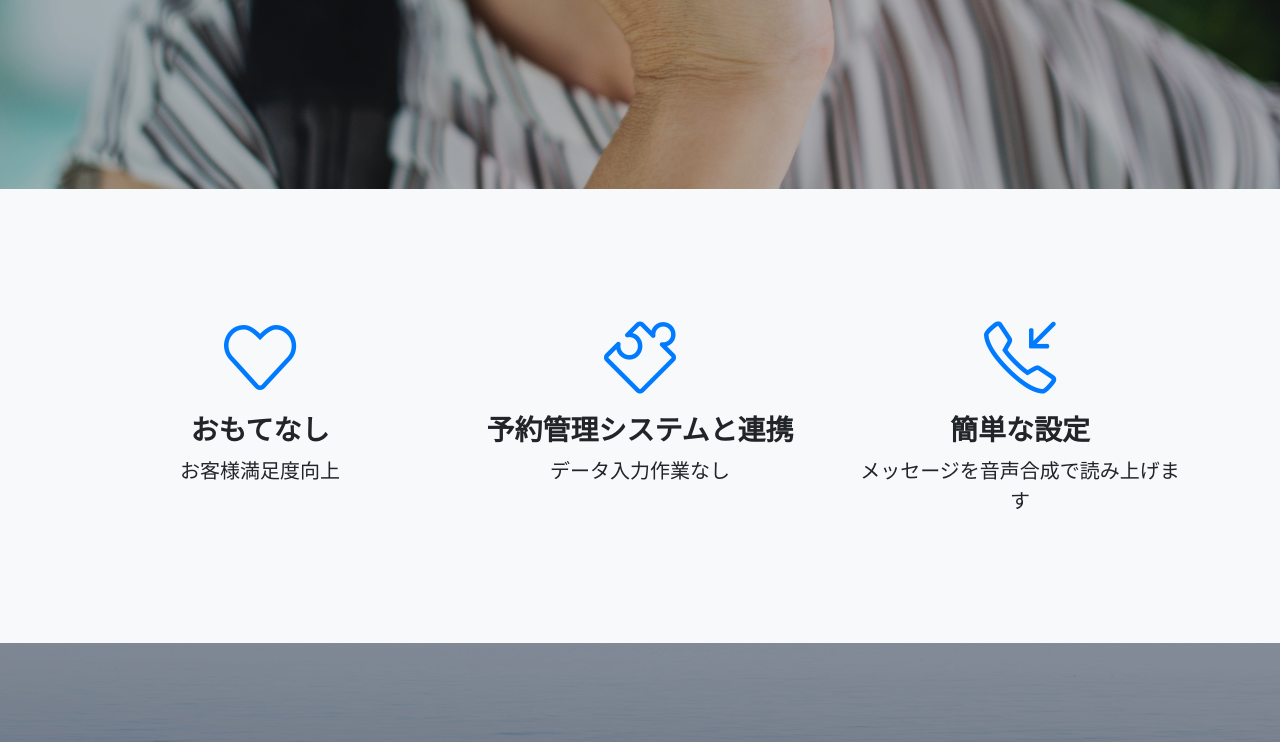
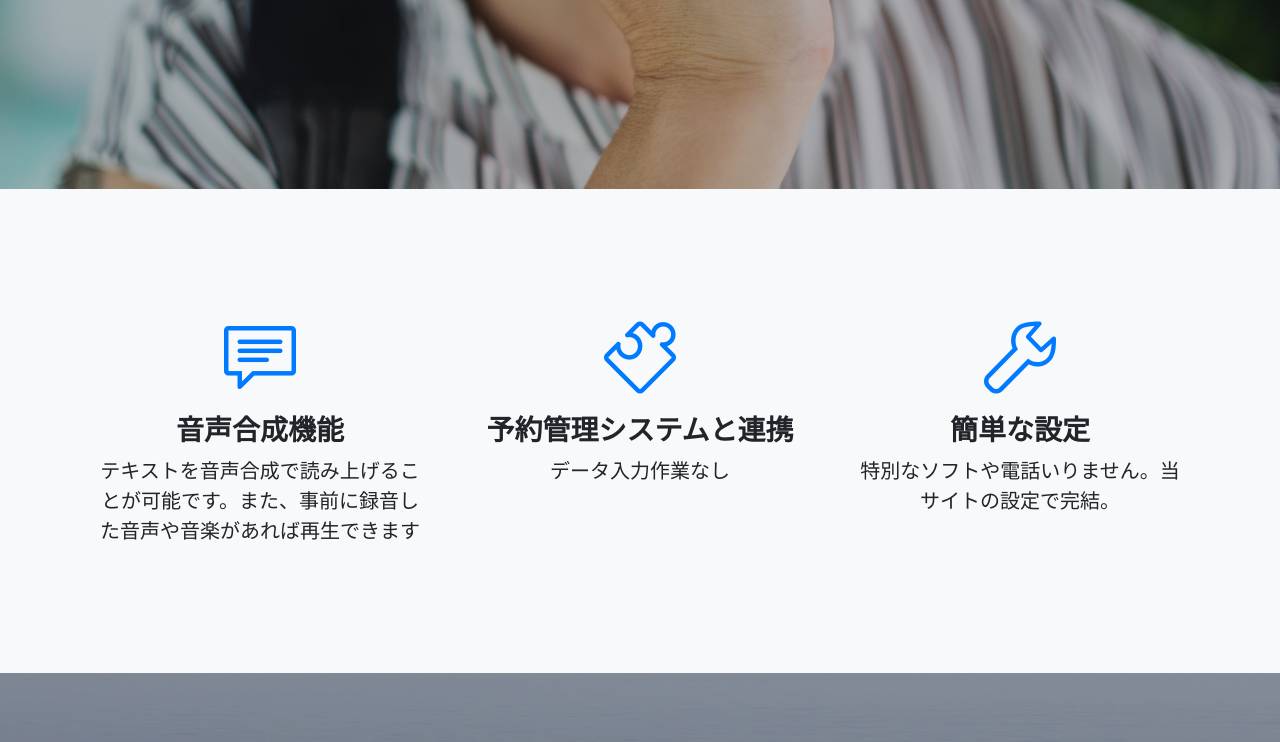
Before and after one commit to squallwc/yoyakureminder, a website: page index.html in a window 1280 px wide. Shown: the part 489-1231 px from the top of the page. Drawn offline with Linux system fonts and the light colour scheme.

Commit message:
edit features

```diff
--- a/index.html
+++ b/index.html
@@ -64,10 +64,10 @@
           <div class="col-lg-4">
             <div class="features-icons-item mx-auto mb-5 mb-lg-0 mb-lg-3">
               <div class="features-icons-icon d-flex">
-                <i class="icon-heart m-auto text-primary"></i>
+                <i class="icon-speech m-auto text-primary"></i>
               </div>
-              <h3>おもてなし</h3>
-              <p class="lead mb-0">お客様満足度向上</p>
+              <h3>音声合成機能</h3>
+              <p class="lead mb-0">テキストを音声合成で読み上げることが可能です。また、事前に録音した音声や音楽があれば再生できます</p>
             </div>
           </div>
           <div class="col-lg-4">
@@ -82,10 +82,10 @@
           <div class="col-lg-4">
             <div class="features-icons-item mx-auto mb-0 mb-lg-3">
               <div class="features-icons-icon d-flex">
-                <i class="icon-call-in m-auto text-primary"></i>
+                <i class="icon-wrench m-auto text-primary"></i>
               </div>
               <h3>簡単な設定</h3>
-              <p class="lead mb-0">メッセージを音声合成で読み上げます</p>
+              <p class="lead mb-0">特別なソフトや電話いりません。当サイトの設定で完結。</p>
             </div>
           </div>
         </div>
```
